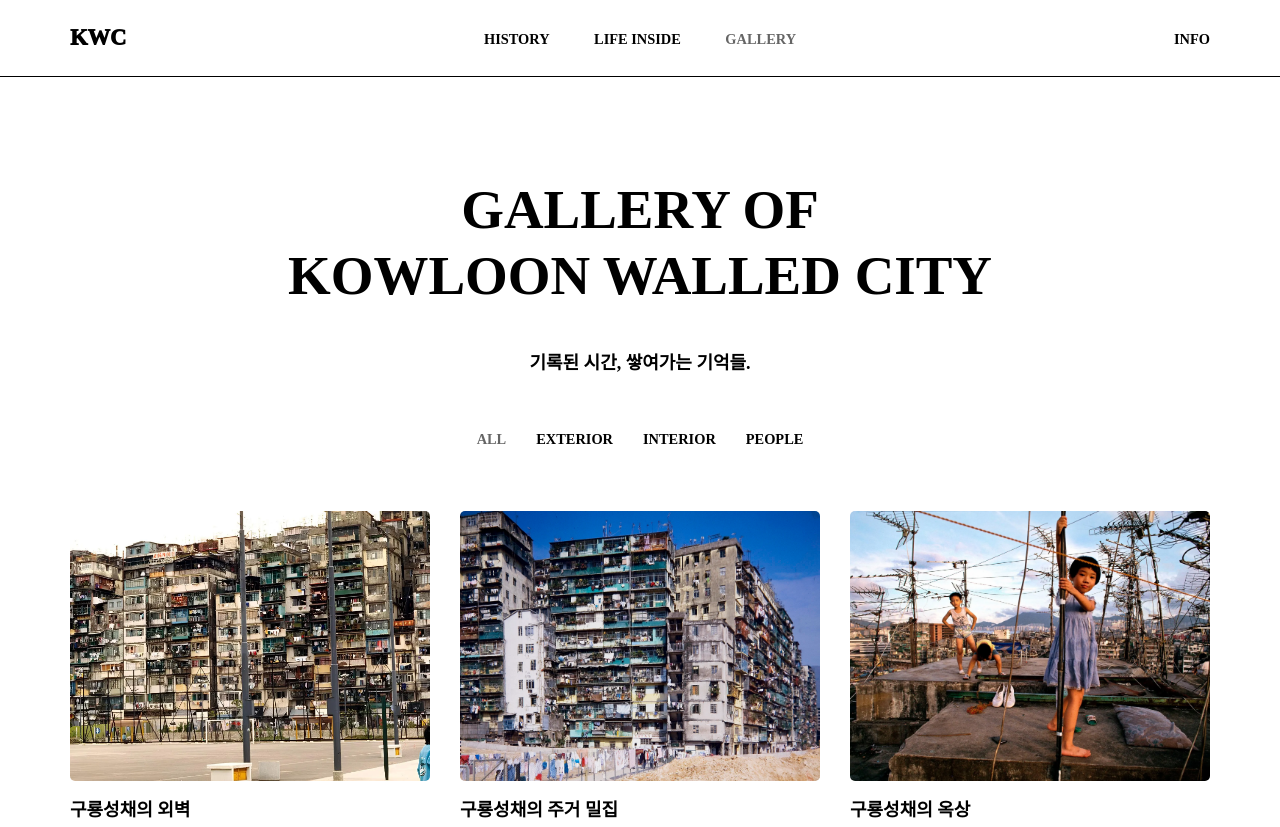
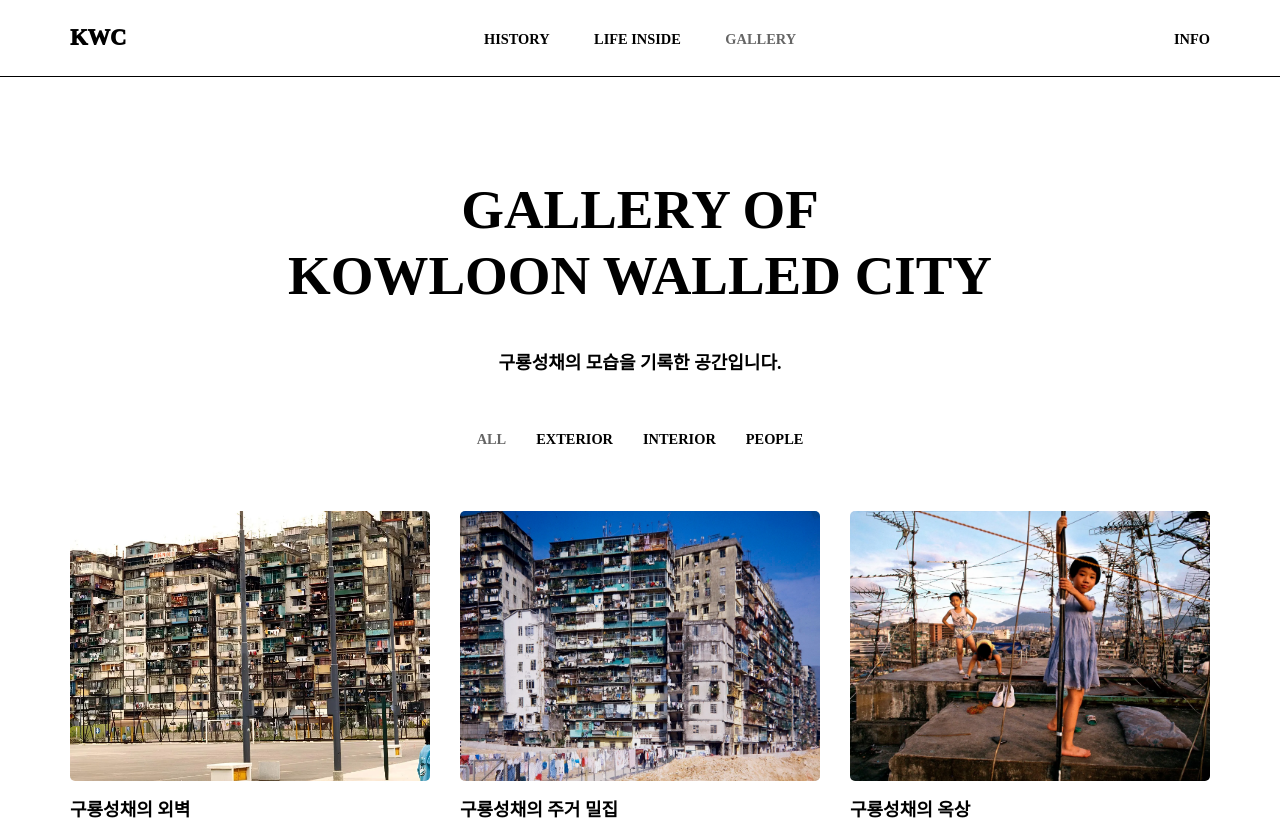
Before and after one commit to syj2254/project, a website: page pages/gallery/index.html in a window 1280 px wide. Shown: the top 827 px of the page. Drawn offline with Linux system fonts and the light colour scheme; a web font is replaced by a local one.

Commit message:
프로젝트 3 갤러리 수정

```diff
--- a/pages/gallery/index.html
+++ b/pages/gallery/index.html
@@ -52,7 +52,7 @@
           GALLERY OF <br />
           KOWLOON WALLED CITY
         </h1>
-        <p>기록된 시간, 쌓여가는 기억들.</p>
+        <p>구룡성채의 모습을 기록한 공간입니다.</p>
 
         <div class="filters">
           <span class="active">ALL</span>
```
